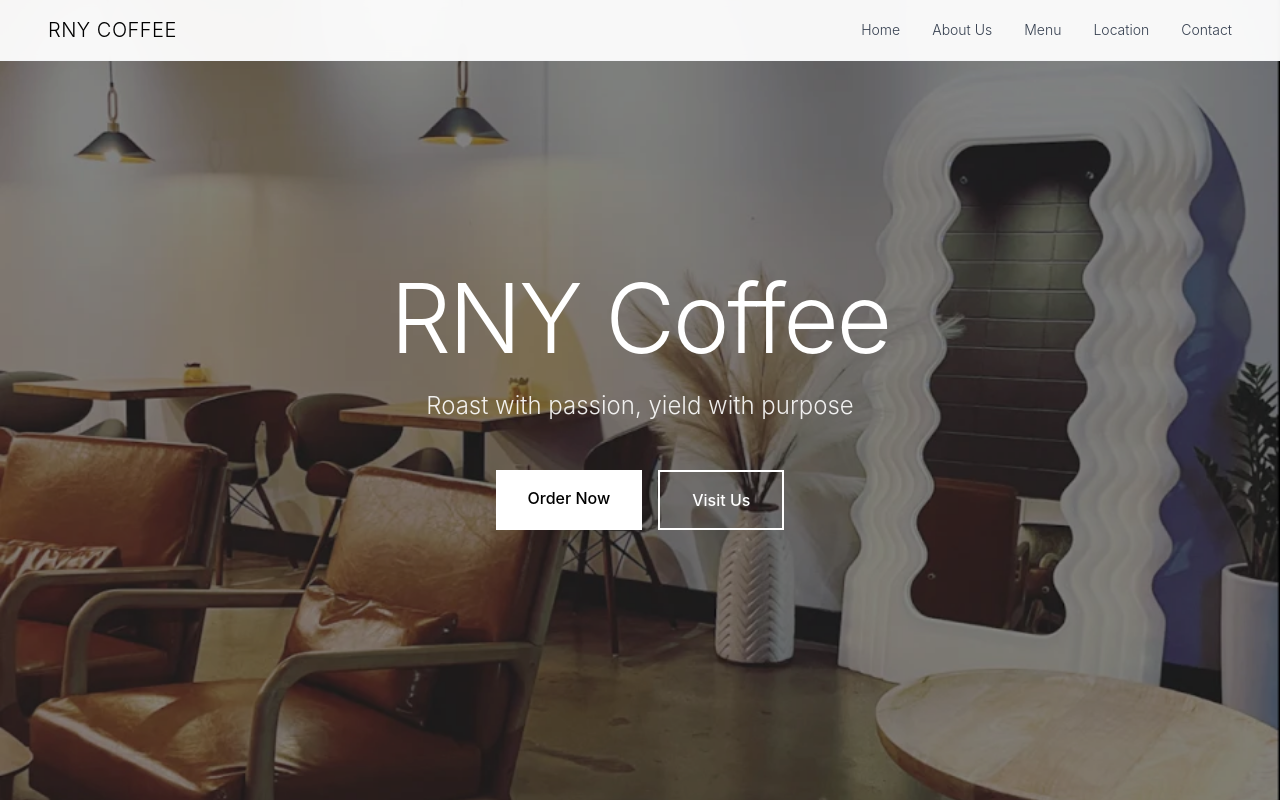
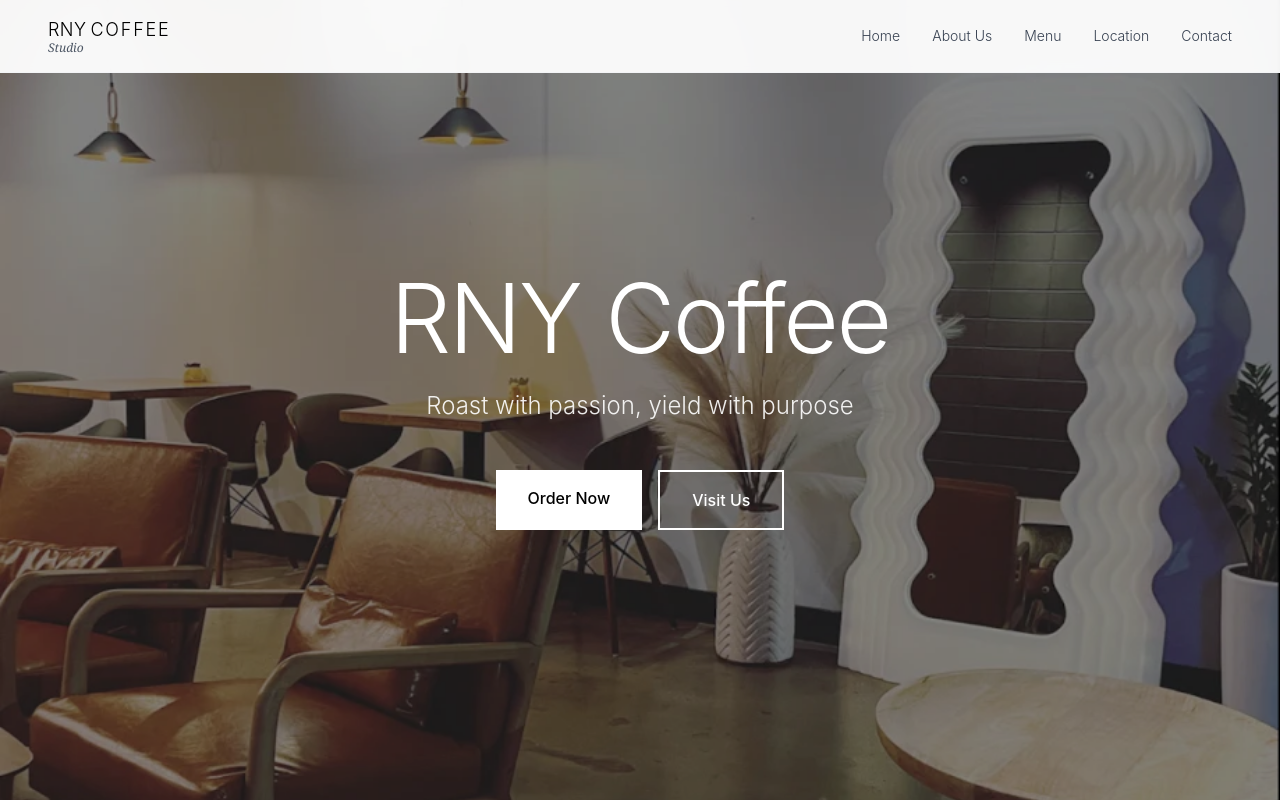
Before and after one commit to ChanYeob1202/RNY-Studio-Coffee, a React (Create React App) app: page / in a window 1280 px wide. Shown: the top 802 px of the page. Built offline with nearby package versions, Linux system fonts and the light colour scheme.

Commit message:
navbar fixed

```diff
--- a/src/layout/Navbar.jsx
+++ b/src/layout/Navbar.jsx
@@ -11,9 +11,13 @@ export default function Navbar({ items, scrollToSection }) {
         {/* Logo - Simpler */}
         <button
           onClick={() => scrollToSection("home")}
-          className="text-xl font-light tracking-wide hover:opacity-70 transition"
+          className="flex flex-col hover:opacity-70 transition"
         >
-          RNY COFFEE
+          <div className="flex items-baseline gap-1">
+            <span className="font-light text-lg tracking-wide">RNY</span>
+            <span className="font-light text-lg tracking-widest">COFFEE</span>
+          </div>
+        <span className="text-xs font-serif italic -mt-1 text-gray-600">Studio</span>
         </button>
 
         {/* Desktop Menu - Minimal */}
```
